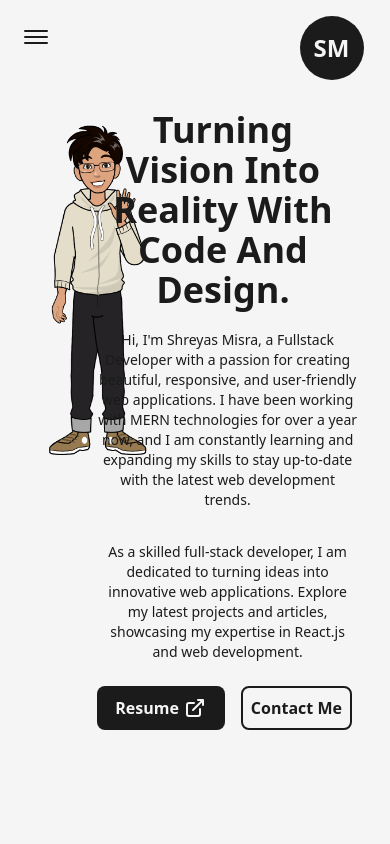
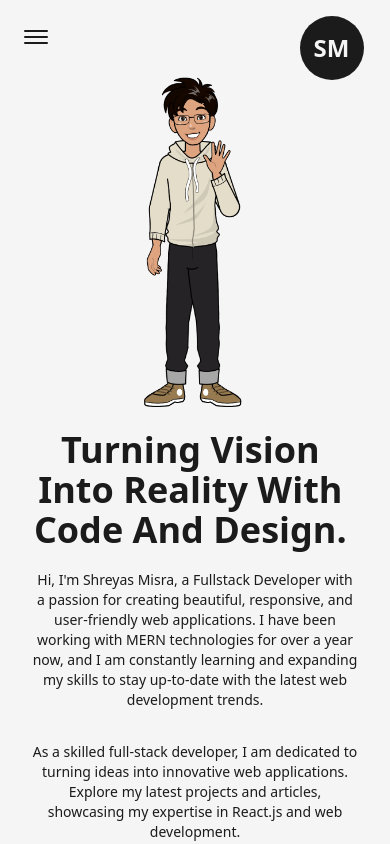
Before and after one commit to itsPhoenix03/Portfolio, a Next.js app: page / in a window 390 px wide. Shown: the top 844 px of the page. Built offline with nearby package versions, Linux system fonts and the light colour scheme.

Commit message:
Change the layout of home for small screens

```diff
--- a/pages/index.js
+++ b/pages/index.js
@@ -21,9 +21,9 @@ export default function Home() {
       <TransitionsEffects />
 
       <main className="flex item-center text-dark min-h-screen dark:text-light">
-        <Layout className="xxs:mt-[20rem] sm:mb-12">
-          <div className="relative flex justify-between items-center w-full sm:text-center xxs:flex-col">
-            <div className="absolute -top-[10rem] lg:-top-[5rem] md:top-[0rem] left-0 lg:-left-20 md:-left-[1.5rem] xxs:-top-[23rem] xxs:left-[15%]">
+        <Layout className="xs:mt-[20rem] sm:mb-12">
+          <div className="relative flex justify-between items-center w-full sm:text-center xs:flex-col">
+            <div className="absolute -top-[10rem] lg:-top-[5rem] md:top-[0rem] left-0 lg:-left-20 md:-left-[1.5rem] xs:-top-[23rem] xs:left-auto">
               <Image
                 src={profilePicture}
                 alt="Shreyas Misra"
@@ -62,7 +62,7 @@ export default function Home() {
                 web development.
               </p>
 
-              <div className="flex item-center self-start mt-2">
+              <div className="flex item-center self-start mt-2 xs:w-full xs:justify-evenly">
                 <Link
                   href="/Resume.pdf"
                   target={"_blank"}
@@ -80,7 +80,7 @@ export default function Home() {
                   href="mailto:shreyas.misra03@gmail.com"
                   target={"_blank"}
                   className="ml-4 p-2 px-6 capitalize border-2 border-solid border-dark text-dark rounded-lg text-lg font-semibold dark:border-light dark:text-light
-                  md:px-4 md:text-base sm:px-2
+                  md:px-4 md:text-base
                   "
                 >
                   Contact Me
@@ -92,7 +92,7 @@ export default function Home() {
 
         <div
           className="absolute right-12 -bottom-16 inline-block w-28 -rotate-[32deg]  rounded-[5rem]
-        hover:shadow-[0px_-80px_90px_-25px_#eacf70] group lg:w-20 lg:-bottom-[10rem] md:w-14 md:-bottom-[6rem] sm:hidden"
+        hover:shadow-[0px_-80px_90px_-25px_#eacf70] group lg:w-20 lg:-bottom-[10rem] md:w-14 md:-bottom-[6rem] xs:hidden"
         >
           <Image
             src={lightBulb}
```
